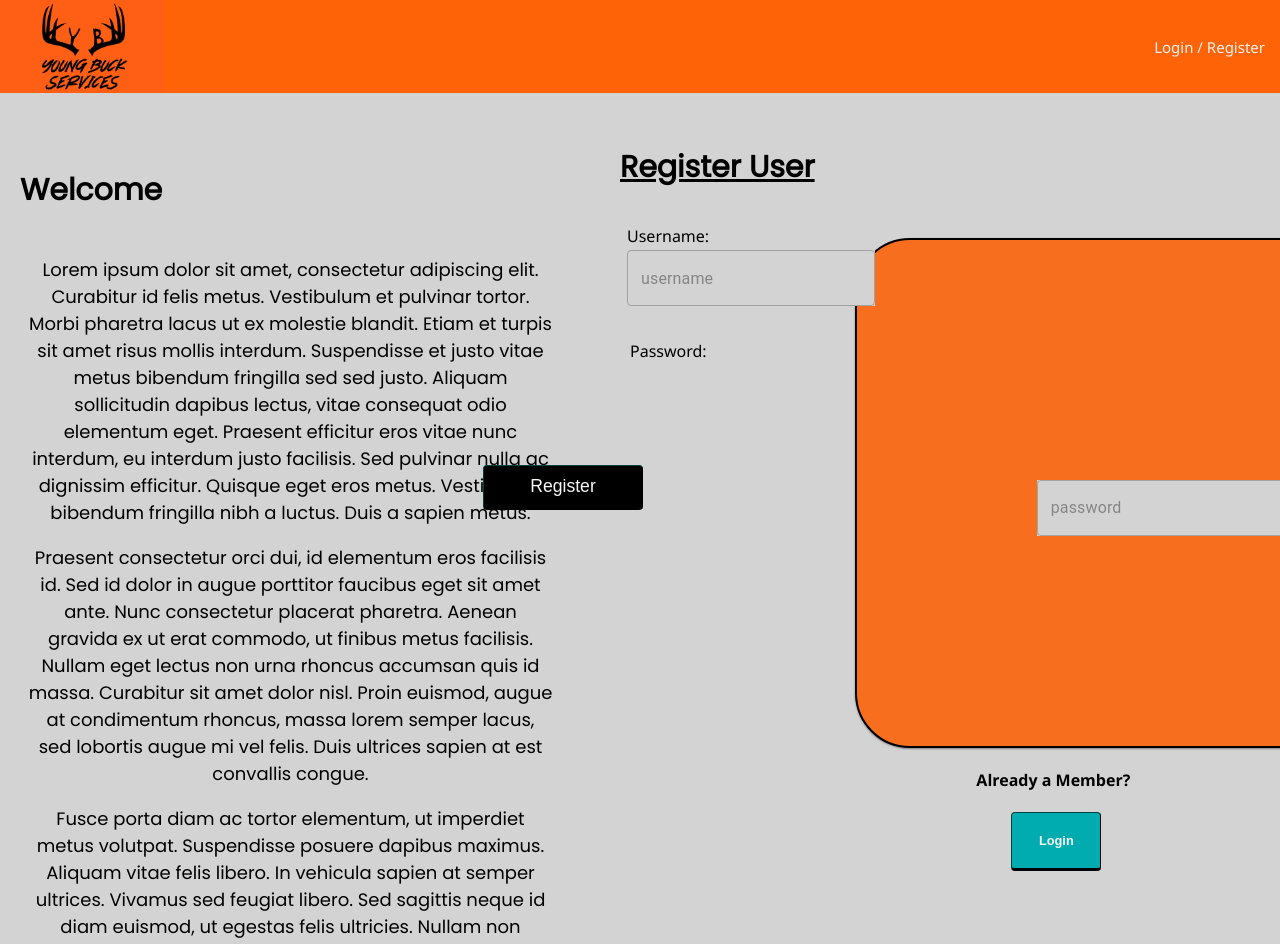
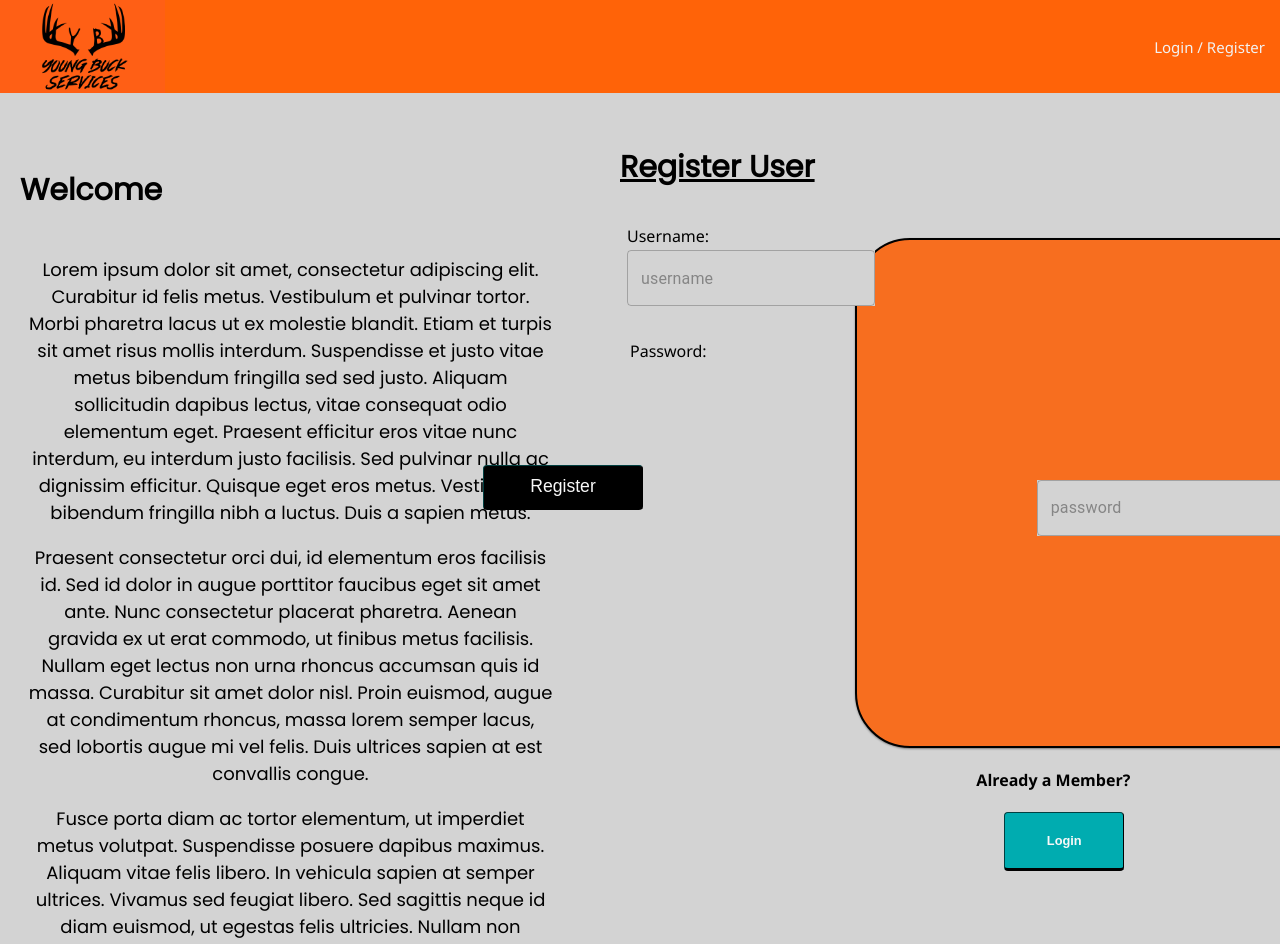
Before and after one commit to BradenSoller/prime-solo-project, a React (Create React App) app: page /#/home in a window 1280 px wide. Shown: the top 944 px of the page. Built offline with nearby package versions, Linux system fonts and the light colour scheme; no server answers.

Commit message:
fixed button layout

```diff
--- a/src/components/EditStudent/editStudent.css
+++ b/src/components/EditStudent/editStudent.css
@@ -19,7 +19,7 @@ button {
     font-weight: 700;
     color: #fff;
     line-height: 35px;
-    width: 90px;
+    width: 120px;
     text-align: center;
     background-color: orange;
     border-radius: 10px;
@@ -28,6 +28,7 @@ button {
 
 
     position: relative;
+    left: 2%;
     text-decoration: none;
 
 }
```
